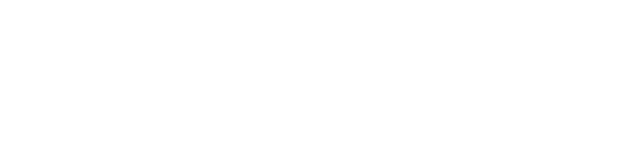
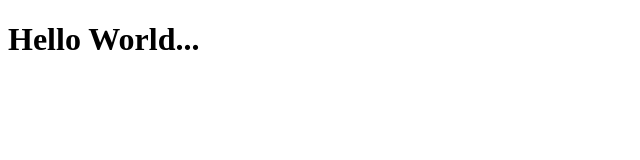
Before and after one commit to lawinpyae/Git-Test, a plain HTML site: page index.html in a window 1280 px wide. Shown: the whole page, without its empty margins (0-640 px from the left). Drawn offline with Linux system fonts and the light colour scheme.

Commit message:
create h1 tag/style

```diff
--- a/index.html
+++ b/index.html
@@ -6,6 +6,6 @@
     <title>Git Testing...</title>
 </head>
 <body>
-
+    <h1>Hello World...</h1>
 </body>
 </html>
--- a/style.css
+++ b/style.css
@@ -0,0 +1,3 @@
+h1{
+    color: #000;
+}
```
